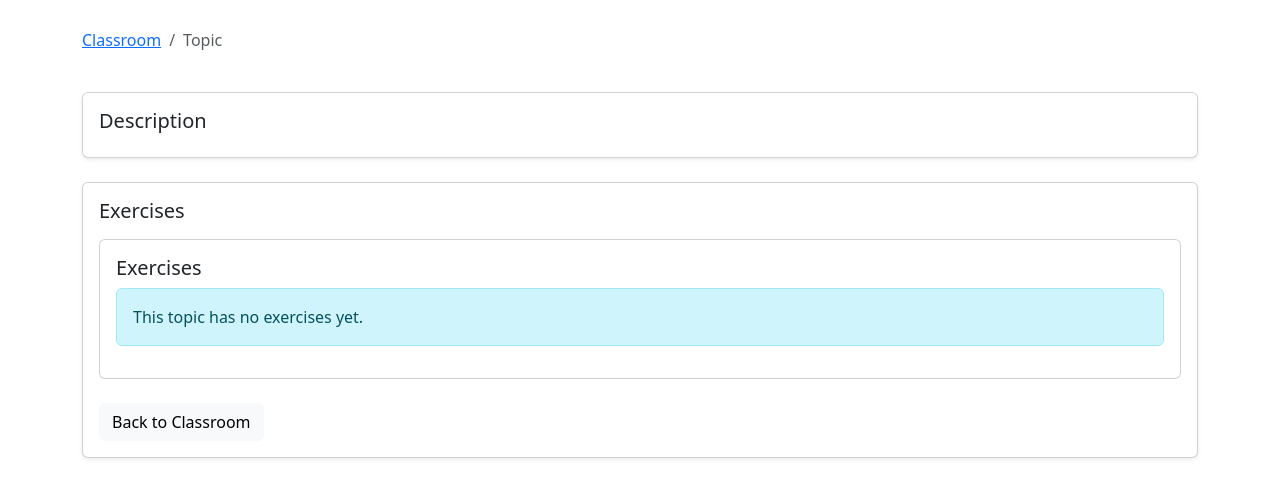
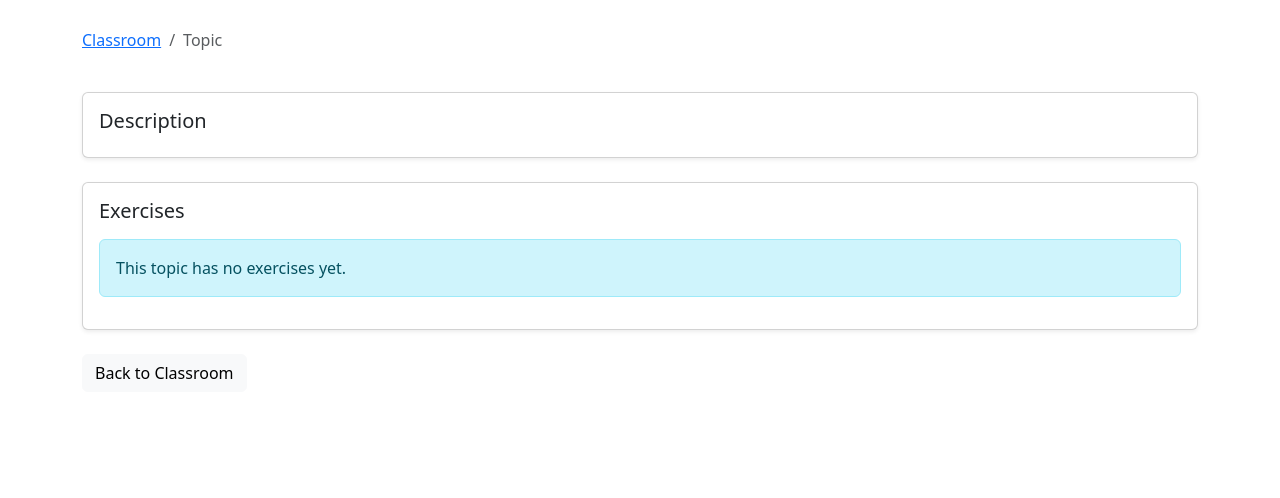
Before and after one commit to khangduongn/logiclingo, a Django app: template main/templates/topic.html in a window 1280 px wide. Shown: the part 56-554 px from the top of the page. Run offline with Django 5.2, Linux system fonts and the light colour scheme; the template is opened without the code that fills it, so the values that code supplies are empty; parts of the project's set-up code (start-up, migrations or seed data) failed here and were passed over.

Commit message:
Fixed topic.html

```diff
--- a/main/templates/topic.html
+++ b/main/templates/topic.html
@@ -62,14 +62,6 @@
                 {% endif %}
             </div>
 
-    <div class="card mb-4">
-        <div class="card-body">
-            <h5 class="card-title">Exercises</h5>
-            {% if request.user|is_instructor %}
-            <a href="{% url 'add_existing_exercises' classroomID=classroomID topicID=topic.topicID %}" class="btn btn-success mb-3">Add Existing Exercises</a>
-            <a href="{% url 'create_exercise' classroomID=classroomID topicID=topic.topicID %}" class="btn btn-success mb-3">Create New Exercise</a>
-            <a href="{% url 'import_exercises' classroomID=classroomID topicID=topic.topicID %}" class="btn btn-secondary mb-3">Import Exercises</a>
-            {% endif %}
             {% if topic.exercises.all %}
                 <div class="list-group">
                     {% for exercise in topic.exercises.all %}
```
